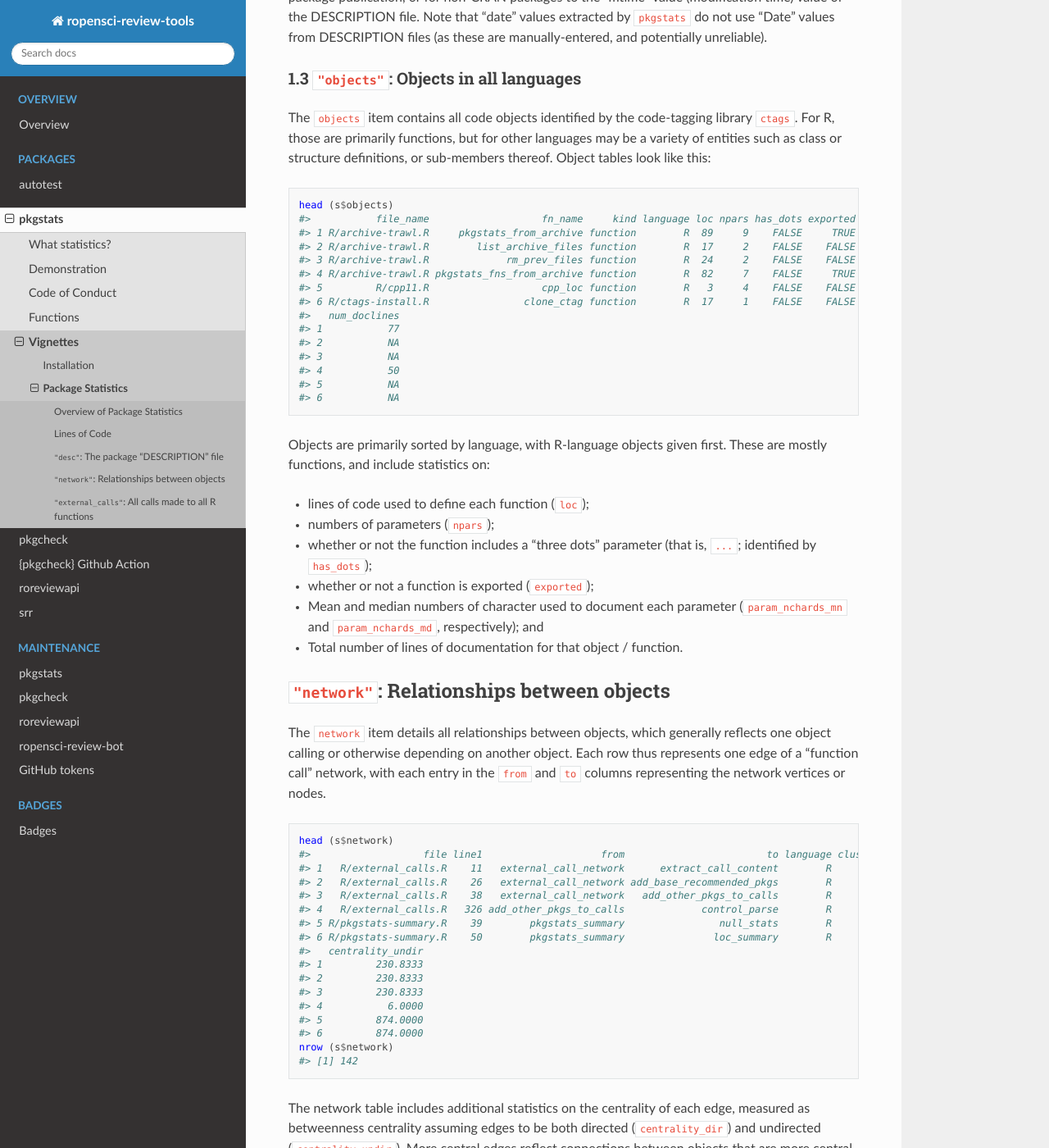
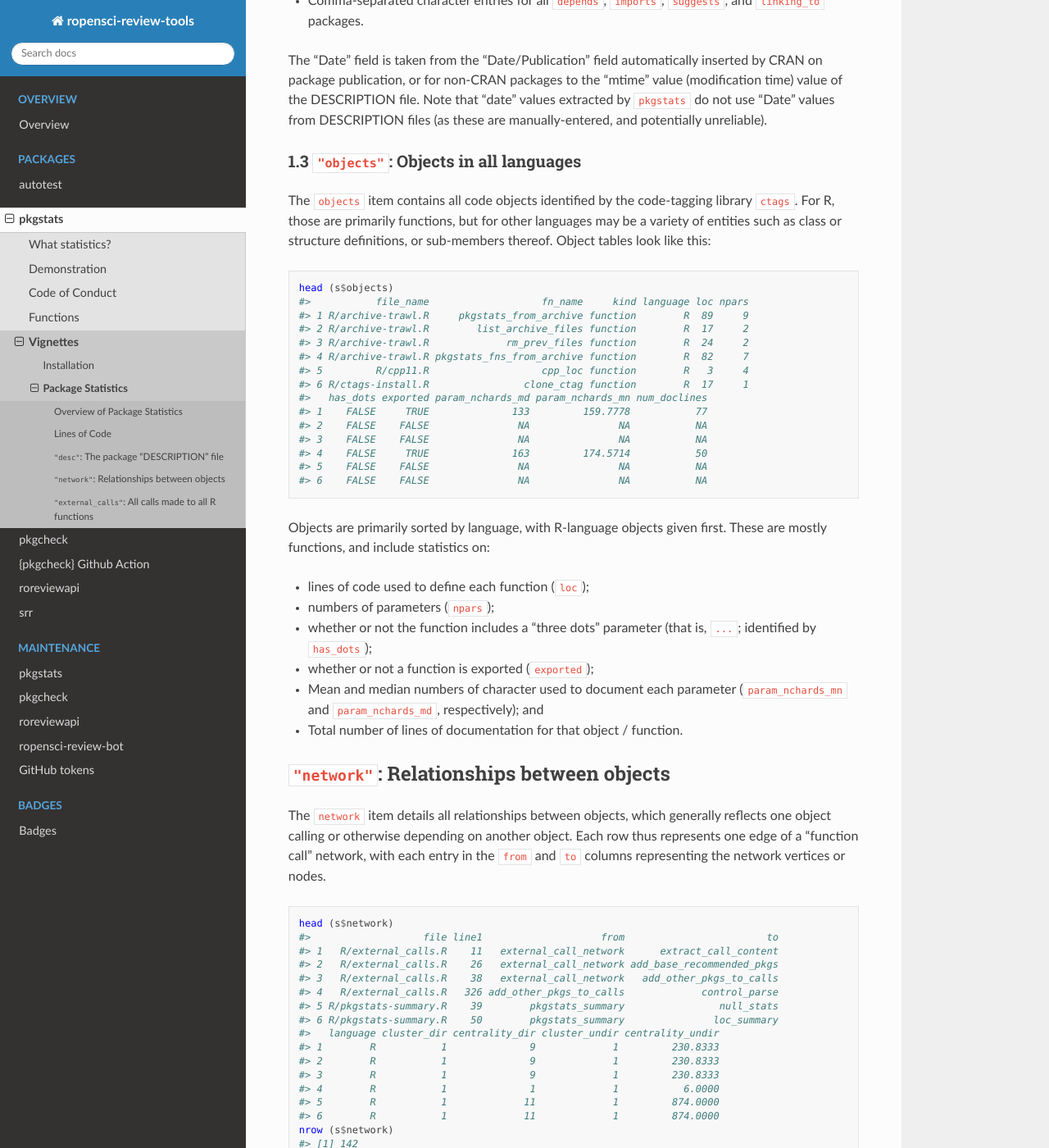
Before and after one commit to ropensci-review-tools/ropensci-review-tools, a Sphinx documentation site: the page built from docs/pkgstats/vignettes/pkgstats.md, in a window 1280 px wide and 1400 px high, scrolled down 3587 px. Shown: the whole window at 82% size. Built offline with Sphinx 7.4.7 and the Read the Docs theme 2.0.0, drawn with Linux system fonts in a browser that asks for light colours; pages that are not in the unit, such as notebooks, are missing from menus; some of the changed text lies outside the part shown.

Commit message:
update pkgstats vignette

````diff
--- a/docs/pkgstats/vignettes/pkgstats.md
+++ b/docs/pkgstats/vignettes/pkgstats.md
@@ -50,12 +50,13 @@
 s [!names (s) %in% c ("objects", "network", "external_calls")]
 #> $loc
 #> # A tibble: 4 × 11
-#>   language dir       nfiles nlines ncode nempty nspaces nchars nexpr ntabs indentation
-#>   <chr>    <chr>      <int>  <int> <int>  <int>   <int>  <int> <int> <int>       <int>
-#> 1 C++      src            3    364   276     67     932   6983     1     0           4
-#> 2 R        R             24   4727   345    682     333 114334     1     0           4
-#> 3 R        tests          7    300   234     61     511   5543     1     0           4
-#> 4 Rmd      vignettes      2    347   278     61    1483  11290     1     0           4
+#>   language dir       nfiles nlines ncode nempty nspaces nchars nexpr ntabs
+#>   <chr>    <chr>      <int>  <int> <int>  <int>   <int>  <int> <int> <int>
+#> 1 C++      src            3    364   276     67     932   6983     1     0
+#> 2 R        R             24   4727   345    682     333 114334     1     0
+#> 3 R        tests          7    300   234     61     511   5543     1     0
+#> 4 Rmd      vignettes      2    347   278     61    1483  11290     1     0
+#> # ℹ 1 more variable: indentation <int>
 #>
 #> $vignettes
 #> vignettes     demos
@@ -97,12 +100,13 @@
 ``` r
 s$loc
 #> # A tibble: 4 × 11
-#>   language dir       nfiles nlines ncode nempty nspaces nchars nexpr ntabs indentation
-#>   <chr>    <chr>      <int>  <int> <int>  <int>   <int>  <int> <int> <int>       <int>
-#> 1 C++      src            3    364   276     67     932   6983     1     0           4
-#> 2 R        R             24   4727   345    682     333 114334     1     0           4
-#> 3 R        tests          7    300   234     61     511   5543     1     0           4
-#> 4 Rmd      vignettes      2    347   278     61    1483  11290     1     0           4
+#>   language dir       nfiles nlines ncode nempty nspaces nchars nexpr ntabs
+#>   <chr>    <chr>      <int>  <int> <int>  <int>   <int>  <int> <int> <int>
+#> 1 C++      src            3    364   276     67     932   6983     1     0
+#> 2 R        R             24   4727   345    682     333 114334     1     0
+#> 3 R        tests          7    300   234     61     511   5543     1     0
+#> 4 Rmd      vignettes      2    347   278     61    1483  11290     1     0
+#> # ℹ 1 more variable: indentation <int>
 ```
 
 That output includes the following components, grouped by both computer
@@ -205,33 +211,33 @@
 
 ``` r
 head (s$objects)
-#>           file_name                   fn_name     kind language loc npars has_dots exported param_nchards_md param_nchards_mn
-#> 1 R/archive-trawl.R     pkgstats_from_archive function        R  89     9    FALSE     TRUE              133         159.7778
-#> 2 R/archive-trawl.R        list_archive_files function        R  17     2    FALSE    FALSE               NA               NA
-#> 3 R/archive-trawl.R             rm_prev_files function        R  24     2    FALSE    FALSE               NA               NA
-#> 4 R/archive-trawl.R pkgstats_fns_from_archive function        R  82     7    FALSE     TRUE              163         174.5714
-#> 5         R/cpp11.R                   cpp_loc function        R   3     4    FALSE    FALSE               NA               NA
-#> 6 R/ctags-install.R                clone_ctag function        R  17     1    FALSE    FALSE               NA               NA
-#>   num_doclines
-#> 1           77
-#> 2           NA
-#> 3           NA
-#> 4           50
-#> 5           NA
-#> 6           NA
+#>           file_name                   fn_name     kind language loc npars
+#> 1 R/archive-trawl.R     pkgstats_from_archive function        R  89     9
+#> 2 R/archive-trawl.R        list_archive_files function        R  17     2
+#> 3 R/archive-trawl.R             rm_prev_files function        R  24     2
+#> 4 R/archive-trawl.R pkgstats_fns_from_archive function        R  82     7
+#> 5         R/cpp11.R                   cpp_loc function        R   3     4
+#> 6 R/ctags-install.R                clone_ctag function        R  17     1
+#>   has_dots exported param_nchards_md param_nchards_mn num_doclines
+#> 1    FALSE     TRUE              133         159.7778           77
+#> 2    FALSE    FALSE               NA               NA           NA
+#> 3    FALSE    FALSE               NA               NA           NA
+#> 4    FALSE     TRUE              163         174.5714           50
+#> 5    FALSE    FALSE               NA               NA           NA
+#> 6    FALSE    FALSE               NA               NA           NA
 ```
 
 Objects are primarily sorted by language, with R-language objects given
 first. These are mostly functions, and include statistics on:
 
--   lines of code used to define each function (`loc`);
--   numbers of parameters (`npars`);
--   whether or not the function includes a “three dots” parameter (that
-    is, `...`; identified by `has_dots`);
--   whether or not a function is exported (`exported`);
--   Mean and median numbers of character used to document each parameter
-    (`param_nchards_mn` and `param_nchards_md`, respectively); and
--   Total number of lines of documentation for that object / function.
+- lines of code used to define each function (`loc`);
+- numbers of parameters (`npars`);
+- whether or not the function includes a “three dots” parameter (that
+  is, `...`; identified by `has_dots`);
+- whether or not a function is exported (`exported`);
+- Mean and median numbers of character used to document each parameter
+  (`param_nchards_mn` and `param_nchards_md`, respectively); and
+- Total number of lines of documentation for that object / function.
 
 ## `"network"`: Relationships between objects
 
@@ -243,20 +249,20 @@
 
 ``` r
 head (s$network)
-#>                   file line1                    from                        to language cluster_dir centrality_dir cluster_undir
-#> 1   R/external_calls.R    11   external_call_network      extract_call_content        R           1              9             1
-#> 2   R/external_calls.R    26   external_call_network add_base_recommended_pkgs        R           1              9             1
-#> 3   R/external_calls.R    38   external_call_network   add_other_pkgs_to_calls        R           1              9             1
-#> 4   R/external_calls.R   326 add_other_pkgs_to_calls             control_parse        R           1              1             1
-#> 5 R/pkgstats-summary.R    39        pkgstats_summary                null_stats        R           1             11             1
-#> 6 R/pkgstats-summary.R    50        pkgstats_summary               loc_summary        R           1             11             1
-#>   centrality_undir
-#> 1         230.8333
-#> 2         230.8333
-#> 3         230.8333
-#> 4           6.0000
-#> 5         874.0000
-#> 6         874.0000
+#>                   file line1                    from                        to
+#> 1   R/external_calls.R    11   external_call_network      extract_call_content
+#> 2   R/external_calls.R    26   external_call_network add_base_recommended_pkgs
+#> 3   R/external_calls.R    38   external_call_network   add_other_pkgs_to_calls
+#> 4   R/external_calls.R   326 add_other_pkgs_to_calls             control_parse
+#> 5 R/pkgstats-summary.R    39        pkgstats_summary                null_stats
+#> 6 R/pkgstats-summary.R    50        pkgstats_summary               loc_summary
+#>   language cluster_dir centrality_dir cluster_undir centrality_undir
+#> 1        R           1              9             1         230.8333
+#> 2        R           1              9             1         230.8333
+#> 3        R           1              9             1         230.8333
+#> 4        R           1              1             1           6.0000
+#> 5        R           1             11             1         874.0000
+#> 6        R           1             11             1         874.0000
 nrow (s$network)
 #> [1] 142
 ```
````
Also changed, not shown: other parts of docs/pkgstats/vignettes/pkgstats.md (+27 -23 lines).
